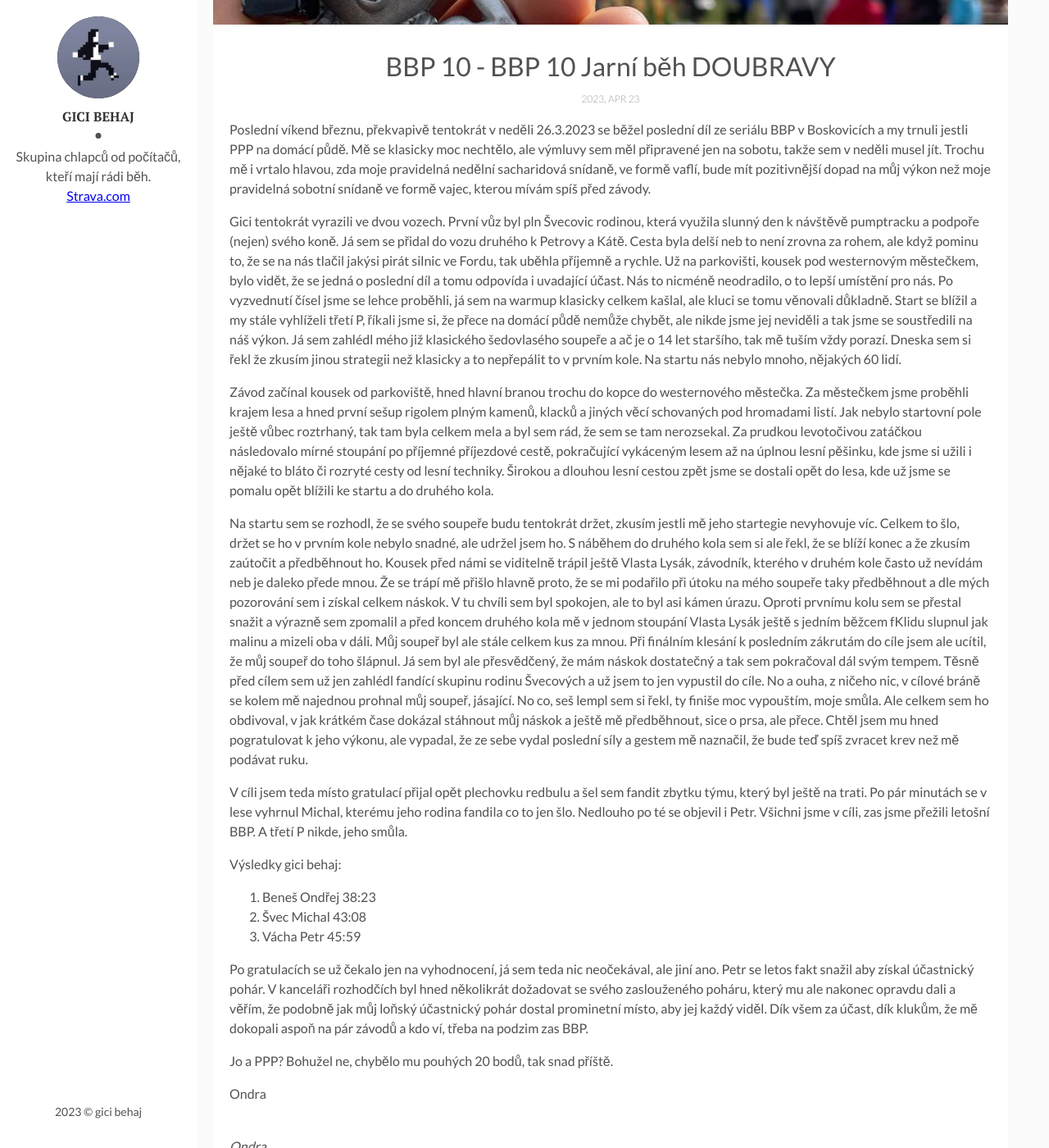
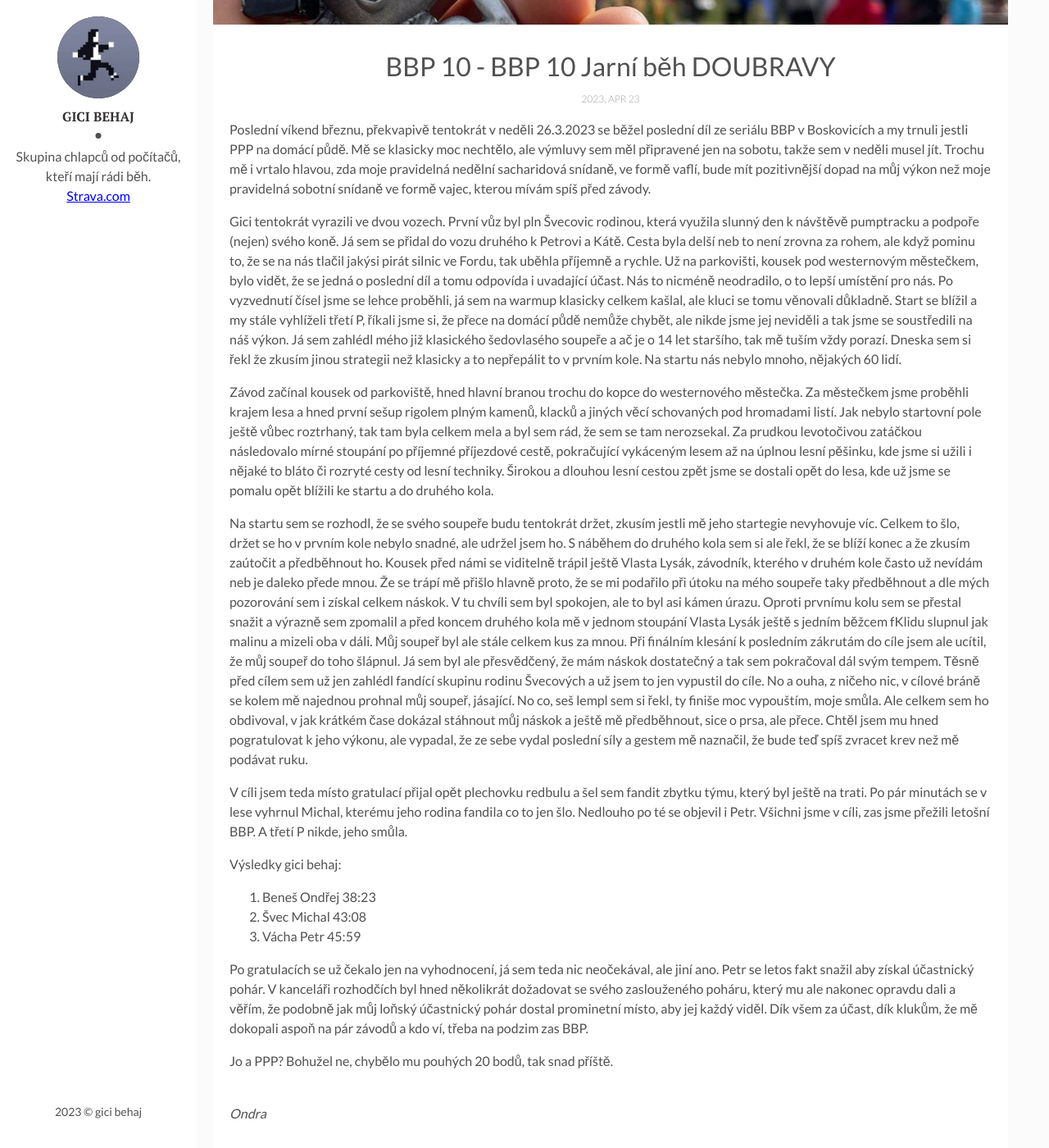
Before and after one commit to michalsvec/gicibehaj, a Jekyll site: the page built from _posts/2023-04-23-bbp-10-jarni-beh-doubravy.markdown, in a window 1280 px wide and 1400 px high, scrolled down 490 px. Shown: the whole window at 82% size. Built offline with Jekyll 4.4.1, drawn with Linux system fonts in a browser that asks for light colours.

Commit message:
Update 2023-04-23-bbp-10-jarni-beh-doubravy.markdown

```diff
--- a/_posts/2023-04-23-bbp-10-jarni-beh-doubravy.markdown
+++ b/_posts/2023-04-23-bbp-10-jarni-beh-doubravy.markdown
@@ -9,7 +9,7 @@ author: Ondra
 ---
 Poslední víkend březnu, překvapivě tentokrát v neděli 26.3.2023 se běžel poslední díl ze seriálu BBP v Boskovicích a my trnuli jestli PPP na domácí půdě. Mě se klasicky moc nechtělo, ale výmluvy sem měl připravené jen na sobotu, takže sem v neděli musel jít. Trochu mě i vrtalo hlavou, zda moje pravidelná nedělní sacharidová snídaně, ve formě vaflí, bude mít pozitivnější dopad na můj výkon než moje pravidelná sobotní snídaně ve formě vajec, kterou mívám spíš před závody.
 
-Gici tentokrát vyrazili ve dvou vozech. První vůz byl pln Švecovic rodinou, která využila slunný den k návštěvě pumptracku a podpoře (nejen) svého koně. Já sem se přidal do vozu druhého k Petrovy a Kátě. Cesta byla delší neb to není zrovna za rohem, ale když pominu to, že se na nás tlačil jakýsi pirát silnic ve Fordu, tak uběhla příjemně a rychle. Už na parkovišti, kousek pod westernovým městečkem, bylo vidět, že se jedná o poslední díl a tomu odpovída i uvadající účast. Nás to nicméně neodradilo, o to lepší umístění pro nás. Po vyzvednutí čísel jsme se lehce proběhli, já sem na warmup klasicky celkem kašlal, ale kluci se tomu věnovali důkladně. Start se blížil a my stále vyhlíželi třetí P, říkali jsme si, že přece na domácí půdě nemůže chybět, ale nikde jsme jej neviděli a tak jsme se soustředili na náš výkon. Já sem zahlédl mého již klasického šedovlasého soupeře a ač je o 14 let staršího, tak mě tuším vždy porazí. Dneska sem si řekl že zkusím jinou strategii než klasicky a to nepřepálit to v prvním kole. Na startu nás nebylo mnoho, nějakých 60 lidí.
+Gici tentokrát vyrazili ve dvou vozech. První vůz byl pln Švecovic rodinou, která využila slunný den k návštěvě pumptracku a podpoře (nejen) svého koně. Já sem se přidal do vozu druhého k Petrovi a Kátě. Cesta byla delší neb to není zrovna za rohem, ale když pominu to, že se na nás tlačil jakýsi pirát silnic ve Fordu, tak uběhla příjemně a rychle. Už na parkovišti, kousek pod westernovým městečkem, bylo vidět, že se jedná o poslední díl a tomu odpovída i uvadající účast. Nás to nicméně neodradilo, o to lepší umístění pro nás. Po vyzvednutí čísel jsme se lehce proběhli, já sem na warmup klasicky celkem kašlal, ale kluci se tomu věnovali důkladně. Start se blížil a my stále vyhlíželi třetí P, říkali jsme si, že přece na domácí půdě nemůže chybět, ale nikde jsme jej neviděli a tak jsme se soustředili na náš výkon. Já sem zahlédl mého již klasického šedovlasého soupeře a ač je o 14 let staršího, tak mě tuším vždy porazí. Dneska sem si řekl že zkusím jinou strategii než klasicky a to nepřepálit to v prvním kole. Na startu nás nebylo mnoho, nějakých 60 lidí.
 
 Závod začínal kousek od parkoviště, hned hlavní branou trochu do kopce do westernového městečka. Za městečkem jsme proběhli krajem lesa a hned první sešup rigolem plným kamenů, klacků a jiných věcí schovaných pod hromadami listí. Jak nebylo startovní pole ještě vůbec roztrhaný, tak tam byla celkem mela a byl sem rád, že sem se tam nerozsekal. Za prudkou levotočivou zatáčkou následovalo mírné stoupání po příjemné příjezdové cestě, pokračující vykáceným lesem až na úplnou lesní pěšinku, kde jsme si užili i nějaké to bláto či rozryté cesty od lesní techniky. Širokou a dlouhou lesní cestou zpět jsme se dostali opět do lesa, kde už jsme se pomalu opět blížili ke startu a do druhého kola.
 
@@ -26,5 +26,3 @@ Výsledky gici behaj:
 Po gratulacích se už čekalo jen na vyhodnocení, já sem teda nic neočekával, ale jiní ano. Petr se letos fakt snažil aby získal účastnický pohár. V kanceláři rozhodčích byl hned několikrát dožadovat se svého zaslouženého poháru, který mu ale nakonec opravdu dali a věřím, že podobně jak můj loňský účastnický pohár dostal prominetní místo, aby jej každý viděl. Dík všem za účast, dík klukům, že mě dokopali aspoň na pár závodů a kdo ví, třeba na podzim zas BBP.
 
 Jo a PPP? Bohužel ne, chybělo mu pouhých 20 bodů, tak snad příště.
-
-Ondra
```
